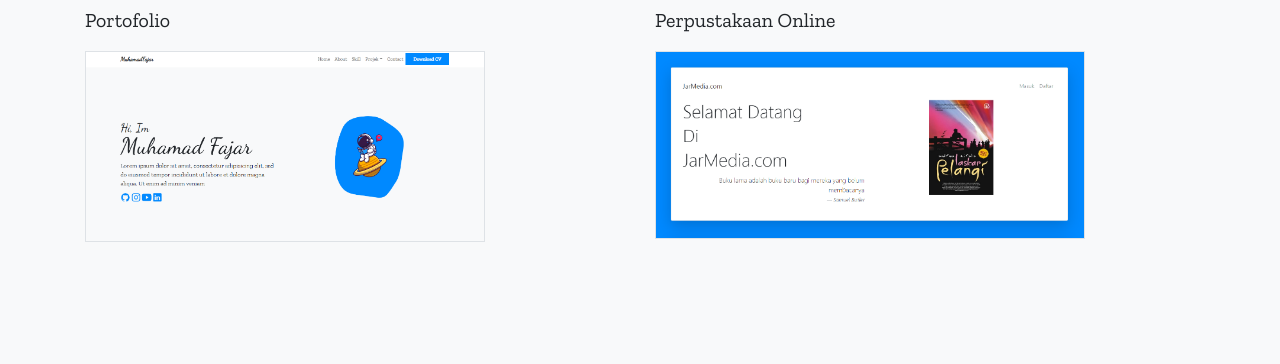
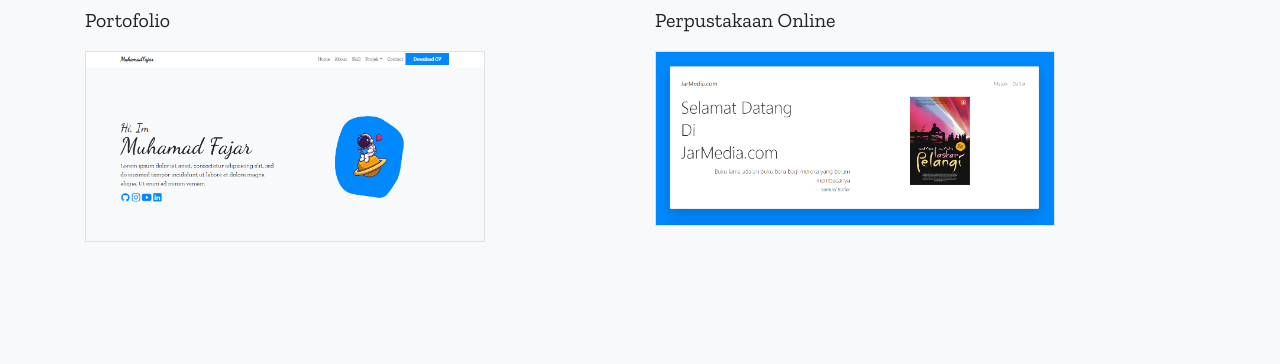
Before and after one commit to Jarramdhan28/PortopolioMuhamadFajar, a plain HTML site: page programing.html in a window 1280 px wide. Shown: the part 167-531 px from the top of the page. Drawn offline with nearby package versions, Linux system fonts and the light colour scheme.

Commit message:
Upload lima

```diff
--- a/programing.html
+++ b/programing.html
@@ -49,7 +49,7 @@
 
         <div class="col-md-6">
           <p class="font-ket">Perpustakaan Online</p>
-          <img src="img/prjProgramming2.png" alt="" class="border" width="430">
+          <img src="img/prjProgramming2.png" alt="" class="border" width="400">
         </div>
       </div>
     </div>
```
